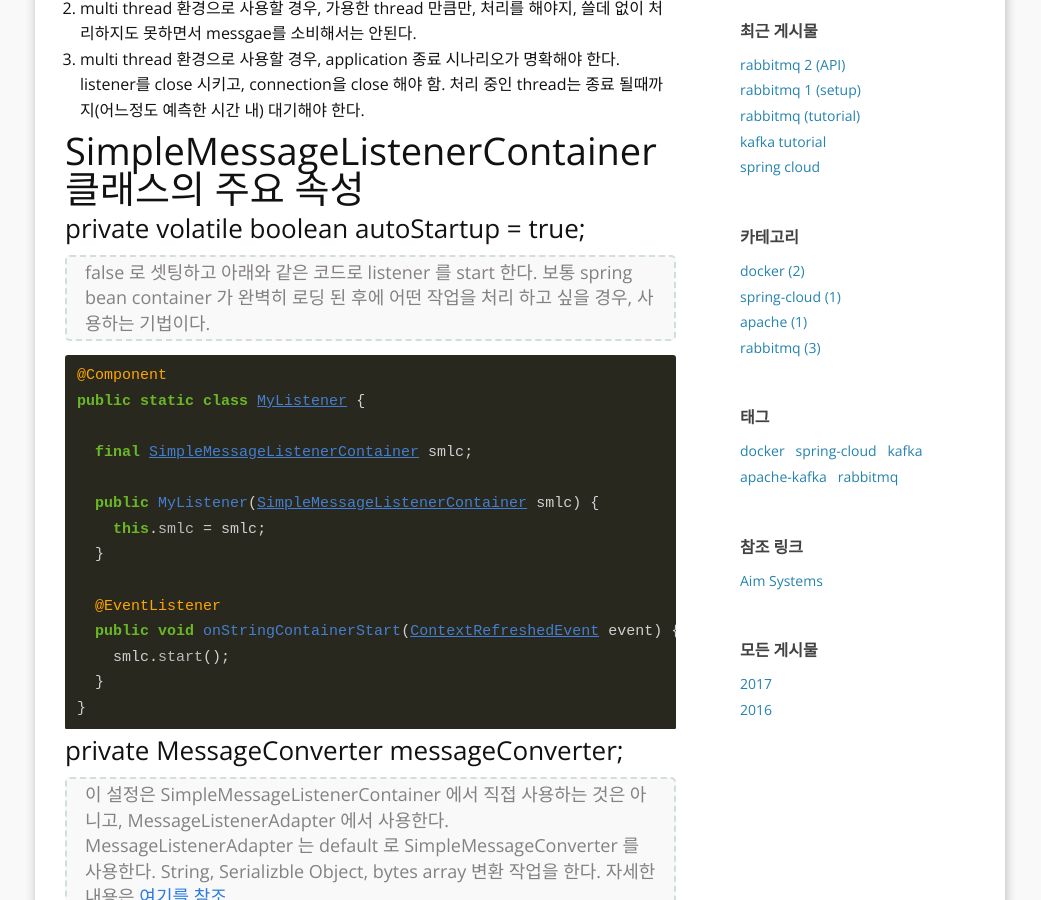
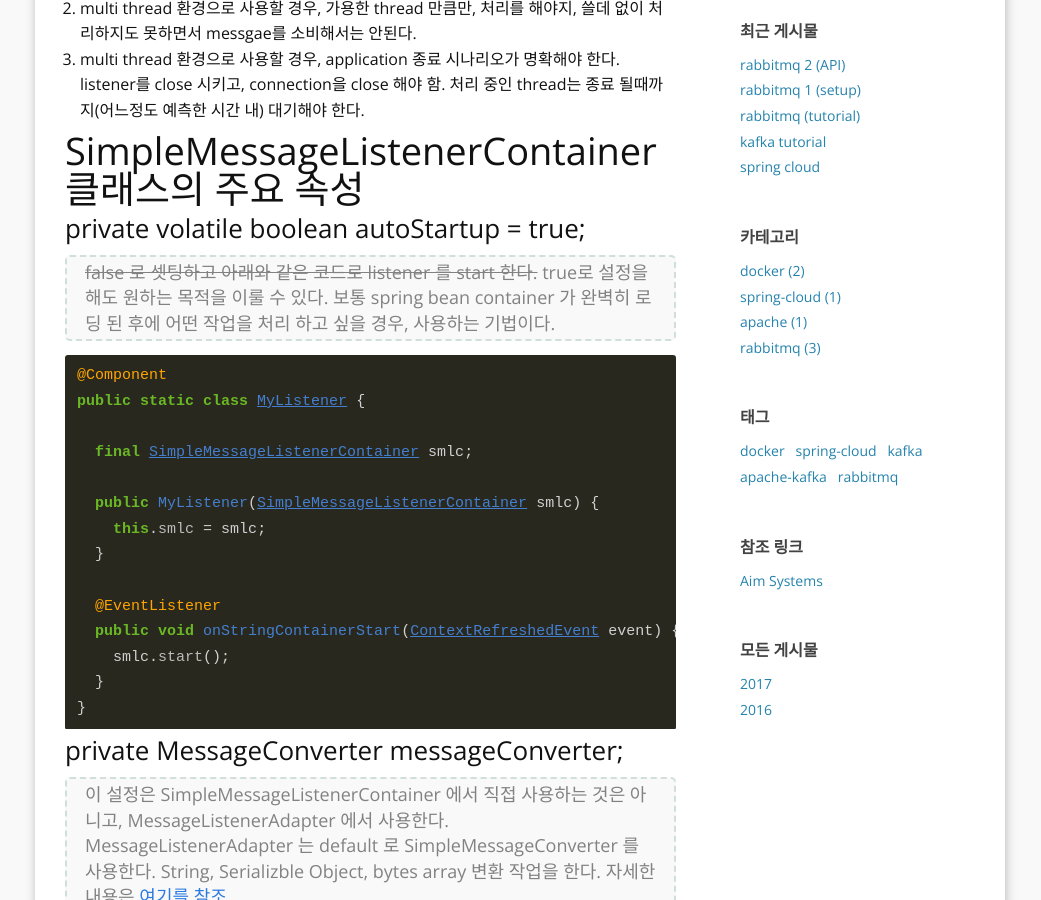
Before and after one commit to aimtechs/aimtechs.github.io, a Jekyll site: the page built from _posts/2017-02-07-rabbitmq-2.md, in a window 1280 px wide and 900 px high, scrolled down 654 px. Shown: the whole window, without its empty margins (120-1161 px from the left). Built offline with Jekyll 4.4.1, drawn with Linux system fonts in a browser that asks for light colours; comment, search, counter and statistics services are not loaded.

Commit message:
UPDATE : 2017-02-07-rabbitmq-2.md : SimpleMessageListenerContainer AutoStart true 해도 됨

````diff
--- a/_posts/2017-02-07-rabbitmq-2.md
+++ b/_posts/2017-02-07-rabbitmq-2.md
@@ -26,7 +26,7 @@ spring container를 이용하여 MQ 기능을 제공하는 application을 개발
 
 ### private volatile boolean autoStartup = true;
 
-> false 로 셋팅하고 아래와 같은 코드로 listener 를 start 한다. 보통 spring bean container 가 완벽히 로딩 된 후에 어떤 작업을 처리 하고 싶을 경우,
+> ~~false 로 셋팅하고 아래와 같은 코드로 listener 를 start 한다.~~ true로 설정을 해도 원하는 목적을 이룰 수 있다. 보통 spring bean container 가 완벽히 로딩 된 후에 어떤 작업을 처리 하고 싶을 경우,
 사용하는 기법이다.
 
 ```java
````
